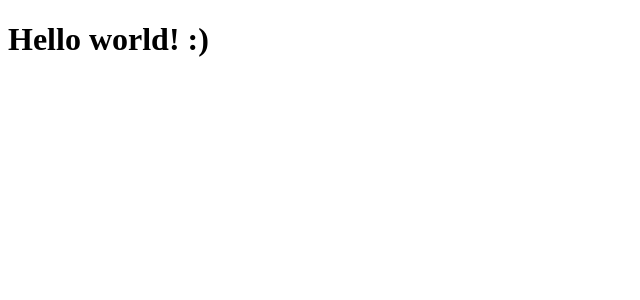
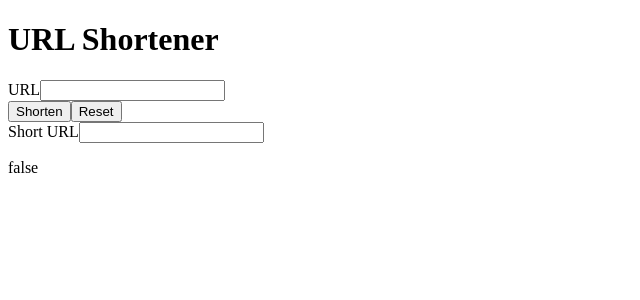
Before and after one commit to Disco-Dave/shortest-url, a React (Create React App) app in the folder frontend/: page / in a window 1280 px wide. Shown: the top 300 px of the page, without its empty margins (0-640 px from the left). Built offline with nearby package versions, Linux system fonts and the light colour scheme.

Commit message:
Got rough version of the front end up and working

```diff
--- a/frontend/src/App.tsx
+++ b/frontend/src/App.tsx
@@ -1,7 +1,54 @@
+import * as React from "react";
+import * as api from "./api";
+import ShortUrl from "./ShortUrl";
+import UrlForm from "./UrlForm";
+
 export default function App() {
+  const [isLoading, setIsLoading] = React.useState(false);
+  const [url, setUrl] = React.useState("");
+  const [shortUrl, setShortUrl] = React.useState("");
+  const [error, setError] = React.useState("");
+
+  async function handleSubmit() {
+    const trimmedUrl = url.trim();
+
+    if (trimmedUrl) {
+      try {
+        setError("");
+        setIsLoading(true);
+
+        const result = await api.postUrl(trimmedUrl);
+        if (result.kind === "right") {
+          setShortUrl(
+            `http://localhost/api/${encodeURIComponent(result.value)}`
+          );
+        } else {
+          setError(result.value);
+        }
+      } finally {
+        setIsLoading(false);
+      }
+    }
+  }
+
+  function handleReset() {
+    setUrl("");
+    setShortUrl("");
+    setError("");
+  }
+
   return (
     <main>
-      <h1>Hello world! :)</h1>
+      <h1>URL Shortener</h1>
+      <UrlForm
+        url={url}
+        onReset={handleReset}
+        onSubmit={handleSubmit}
+        onUrlChange={setUrl}
+      />
+      <ShortUrl shortUrl={shortUrl} />
+      <p>{isLoading.toString()}</p>
+      <p>{error}</p>
     </main>
   );
 }
--- /dev/null
+++ b/frontend/src/ShortUrl.tsx
@@ -0,0 +1,36 @@
+import * as React from "react";
+
+type Props = { shortUrl: string };
+
+export default function ShortUrl(props: Props) {
+  const [clipboardMessage, setClipboardMessage] = React.useState<string>("");
+
+  React.useEffect(() => {
+    setClipboardMessage("");
+  }, [props.shortUrl]);
+
+  const handleCopy: React.MouseEventHandler<HTMLInputElement> = async () => {
+    if (props.shortUrl) {
+      await navigator.clipboard.writeText(props.shortUrl);
+      setClipboardMessage("URL copied to clipboard");
+      setTimeout(() => {
+        setClipboardMessage("");
+      }, 5000);
+    }
+  };
+
+  return (
+    <div>
+      <label htmlFor="shortened-url">Short URL</label>
+      <input
+        id="short-url"
+        name="short-url"
+        type="text"
+        readOnly
+        value={props.shortUrl}
+        onClick={handleCopy}
+      />
+      {clipboardMessage && <span>{clipboardMessage}</span>}
+    </div>
+  );
+}
--- /dev/null
+++ b/frontend/src/UrlForm.tsx
@@ -0,0 +1,36 @@
+import * as React from "react";
+
+type Props = {
+  url: string;
+  onUrlChange: (newUrl: string) => void;
+  onSubmit: () => void;
+  onReset: () => void;
+};
+
+export default function UrlForm(props: Props) {
+  const handleSubmit: React.FormEventHandler<HTMLFormElement> = (event) => {
+    event.preventDefault();
+    props.onSubmit();
+  };
+
+  return (
+    <form onSubmit={handleSubmit}>
+      <label htmlFor="url">URL</label>
+      <input
+        id="url"
+        name="url"
+        type="text"
+        value={props.url}
+        onChange={(e) => props.onUrlChange(e.currentTarget.value)}
+      />
+      <div>
+        <button id="shorten-url" type="submit">
+          Shorten
+        </button>
+        <button id="reset" type="reset" onClick={props.onReset}>
+          Reset
+        </button>
+      </div>
+    </form>
+  );
+}
--- /dev/null
+++ b/frontend/src/api.ts
@@ -0,0 +1,22 @@
+export type Either<TLeft, TRight> =
+  | { kind: "left"; value: TLeft }
+  | { kind: "right"; value: TRight };
+
+export async function postUrl(url: string): Promise<Either<string, string>> {
+  const response = await fetch("/api/", {
+    method: "POST",
+    headers: {
+      Accept: "application/json",
+      "Content-Type": "application/json",
+    },
+    body: JSON.stringify(url),
+  });
+
+  if (response.ok) {
+    const slug = await response.json().then((data) => data as string);
+    return { kind: "right", value: slug };
+  } else {
+    const error = await response.json().then((data) => data as string);
+    return { kind: "left", value: error };
+  }
+}
```
Also changed, not shown: 2 other files (tests, documents, lock files or other folders).
